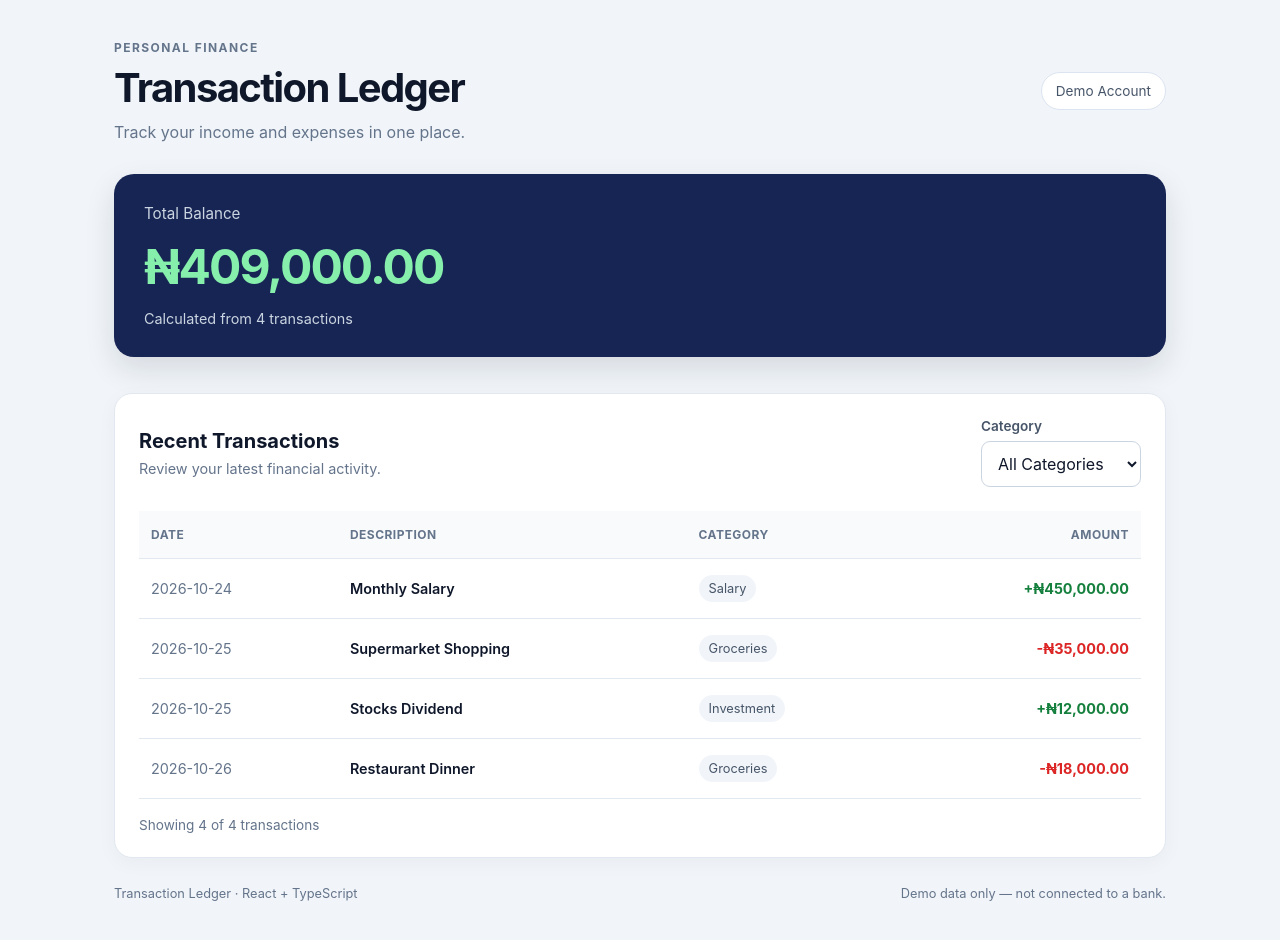
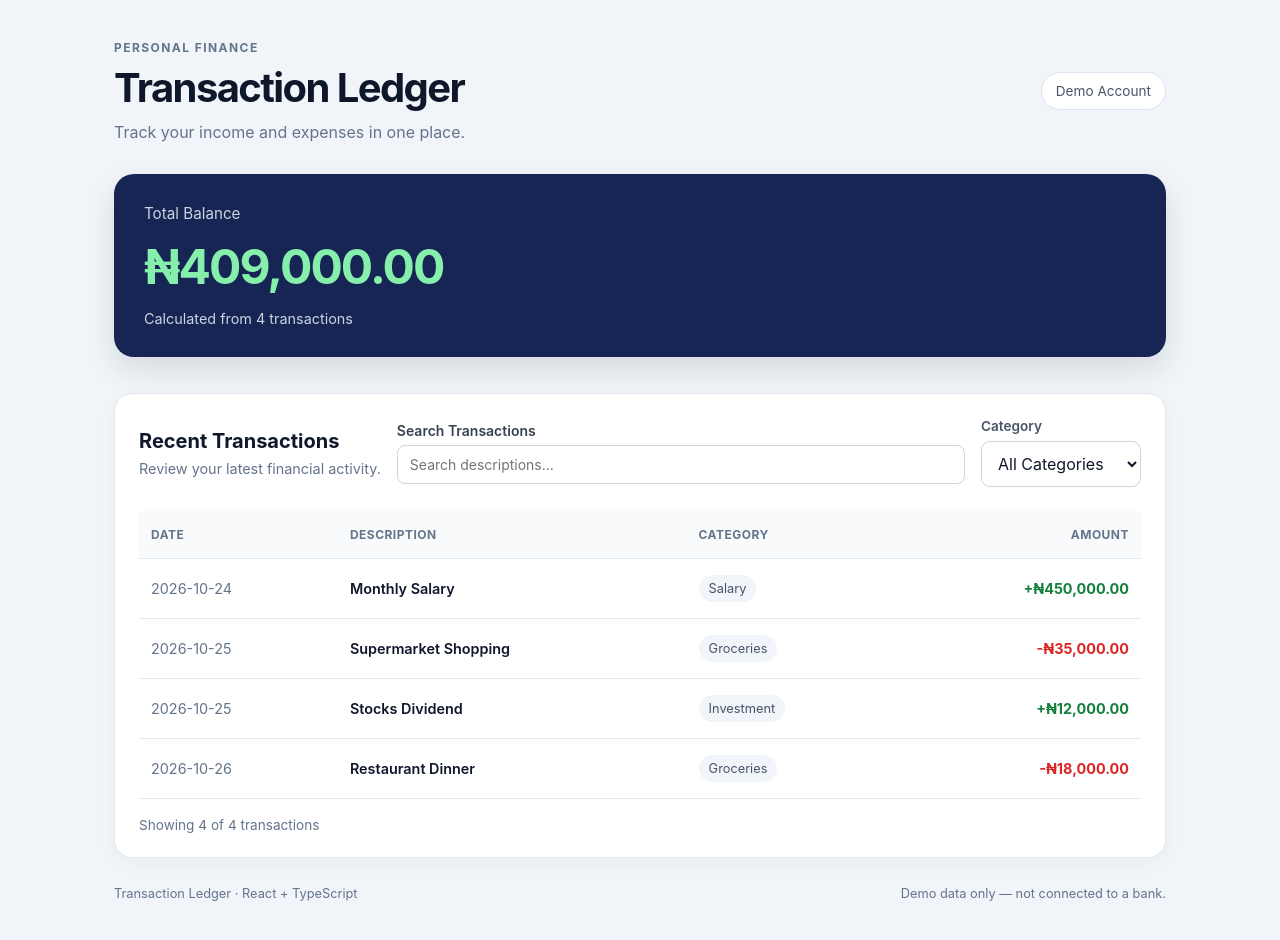
Before and after one commit to Gbemmydrazortech/transaction-ledger, a React (Vite) app: page / in a window 1280 px wide. Built offline with nearby package versions, Linux system fonts and the light colour scheme.

Commit message:
Update transaction ledger dashboard

```diff
--- a/src/App.css
+++ b/src/App.css
@@ -93,8 +93,9 @@ box-shadow: 0 5px 20px rgb(15 23 42 / 4%);
 display: flex;
 align-items: center;
 justify-content: space-between;
-gap: 20px;
 margin-bottom: 24px;
+flex-wrap: wrap;
+gap: 16px;
 }
 
 .section-heading h2 {
@@ -128,6 +129,40 @@ border-radius: 9px;
 background: #fff;
 color: #0f172a;
 font: inherit;
+}
+
+
+.search-control {
+  display: flex;
+  flex-direction: column;
+  gap: 6px;
+  flex: 1;
+  min-width: 180px;
+  width: 100%;
+}
+
+.search-control label {
+  font-size: 14px;
+  font-weight: 600;
+  color: #374151;
+}
+
+.search-control input {
+  width: 100%;
+  box-sizing: border-box;
+  padding: 10px 12px;
+  border: 1px solid #d1d5db;
+  border-radius: 8px;
+  background-color: #ffffff;
+  color: #111827;
+  font-size: 14px;
+  outline: none;
+  transition: border-color 0.2s, box-shadow 0.2s;
+}
+
+.search-control input:focus {
+  border-color: #2563eb;
+  box-shadow: 0 0 0 3px rgba(37, 99, 235, 0.12);
 }
 
 .table-container {
--- a/src/App.tsx
+++ b/src/App.tsx
@@ -44,15 +44,26 @@ function App() {
 const [selectedCategory, setSelectedCategory] =
 useState<string>('All');
 
+const [searchText, setSearchText] = useState<string>('');
+
 const categories = [
 'All',
 ...new Set(MOCK_TRANSACTIONS.map((transaction) => transaction.category)),
 ];
 
 const filteredTransactions = MOCK_TRANSACTIONS.filter(
-(transaction) =>
-selectedCategory === 'All' ||
-transaction.category === selectedCategory,
+  (transaction) => {
+    const matchesCategory =
+      selectedCategory === 'All' ||
+      transaction.category === selectedCategory;
+
+    const matchesSearch =
+      transaction.description
+        .toLowerCase()
+        .includes(searchText.toLowerCase());
+
+    return matchesCategory && matchesSearch;
+  },
 );
 
 const totalBalance = filteredTransactions.reduce(
@@ -108,6 +119,22 @@ Track your income and expenses in one place.
         <h2>Recent Transactions</h2>
         <p>Review your latest financial activity.</p>
       </div>
+
+    <div className="search-control">
+  <label htmlFor="transaction-search">
+    Search Transactions
+  </label>
+
+  <input
+    id="transaction-search"
+    type="text"
+    placeholder="Search descriptions..."
+    value={searchText}
+    onChange={(event) =>
+      setSearchText(event.target.value)
+    }
+  />
+</div>
 
       <div className="filter-control">
         <label htmlFor="category-filter">Category</label>
```
